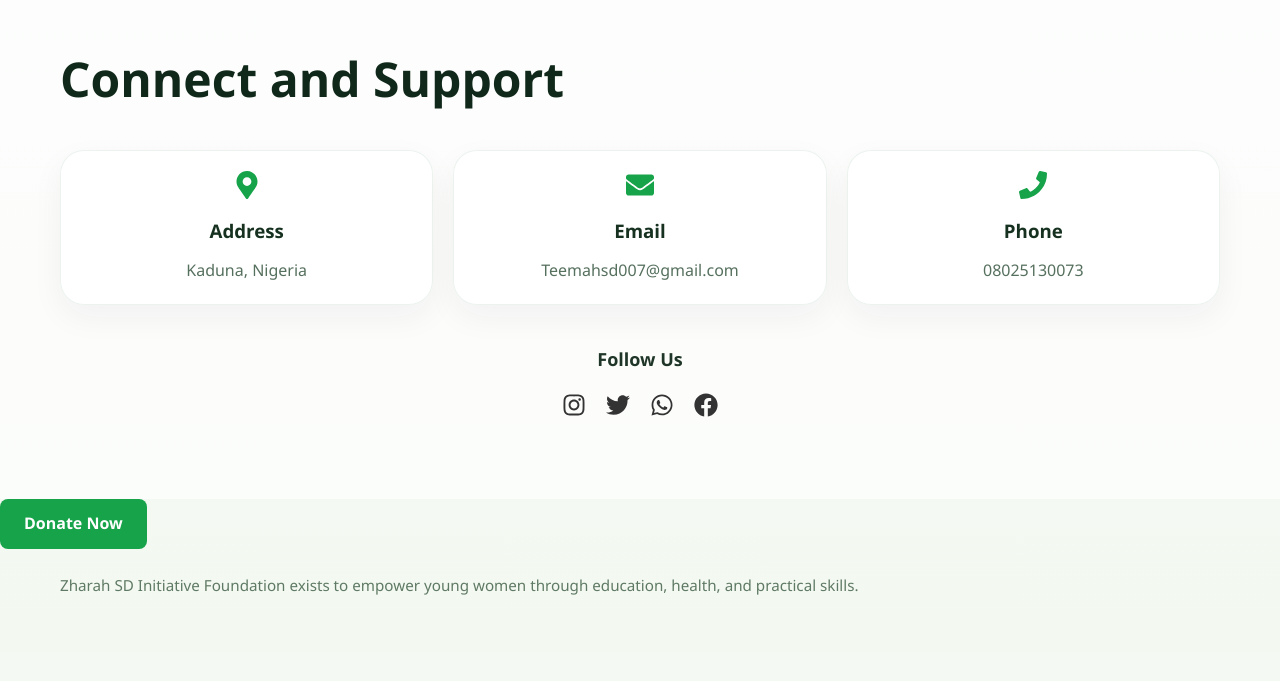
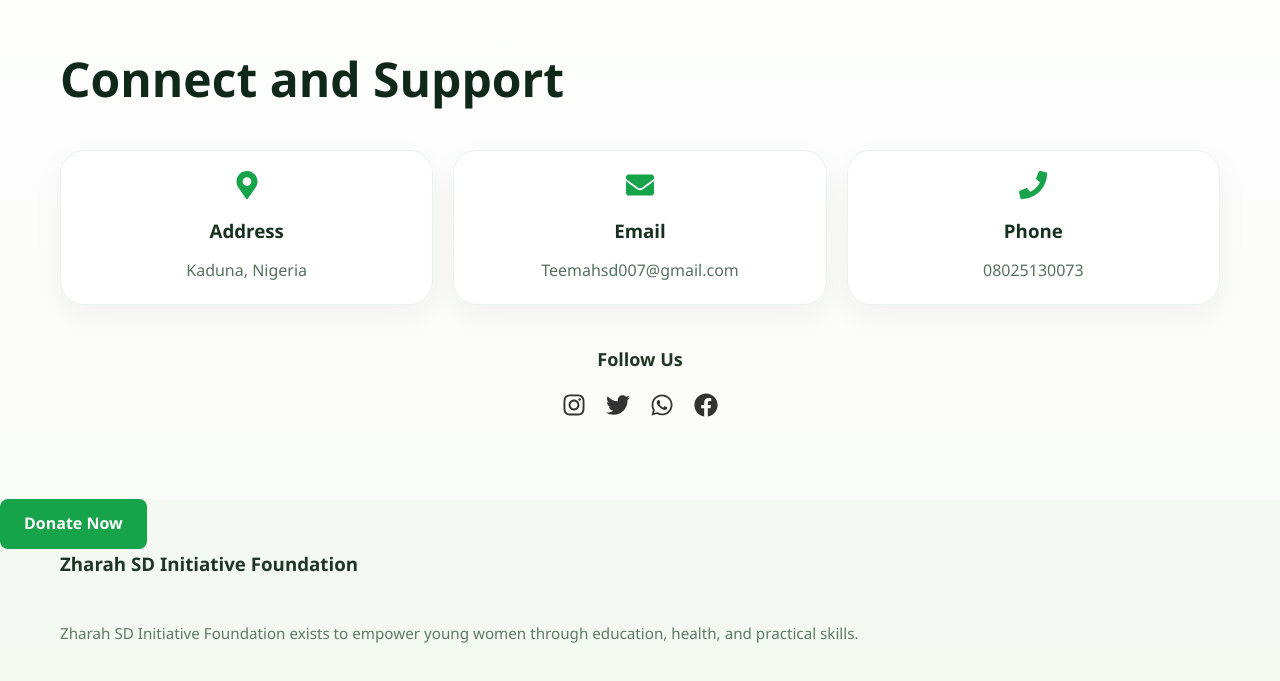
Before and after one commit to Abusadiq006/Zharah-SD-NGO, a React (Vite) app: page / in a window 1280 px wide. Shown: the part 2353-3034 px from the top of the page. Before the commit the page ends 3005 px from the top, so only its background shows below. Built offline with nearby package versions, Linux system fonts and the light colour scheme.

Commit message:
footer-brand

```diff
--- a/src/components/Footer.jsx
+++ b/src/components/Footer.jsx
@@ -6,7 +6,9 @@ const Footer = () => {
             <div className='container footer-grid'>
 
                 {/* Brand */}
-                <div className='footer-brand'></div>
+                <div className='footer-brand'>
+                    <h3>Zharah SD Initiative Foundation</h3>
+                </div>
             </div>
         </footer>
     )
```
